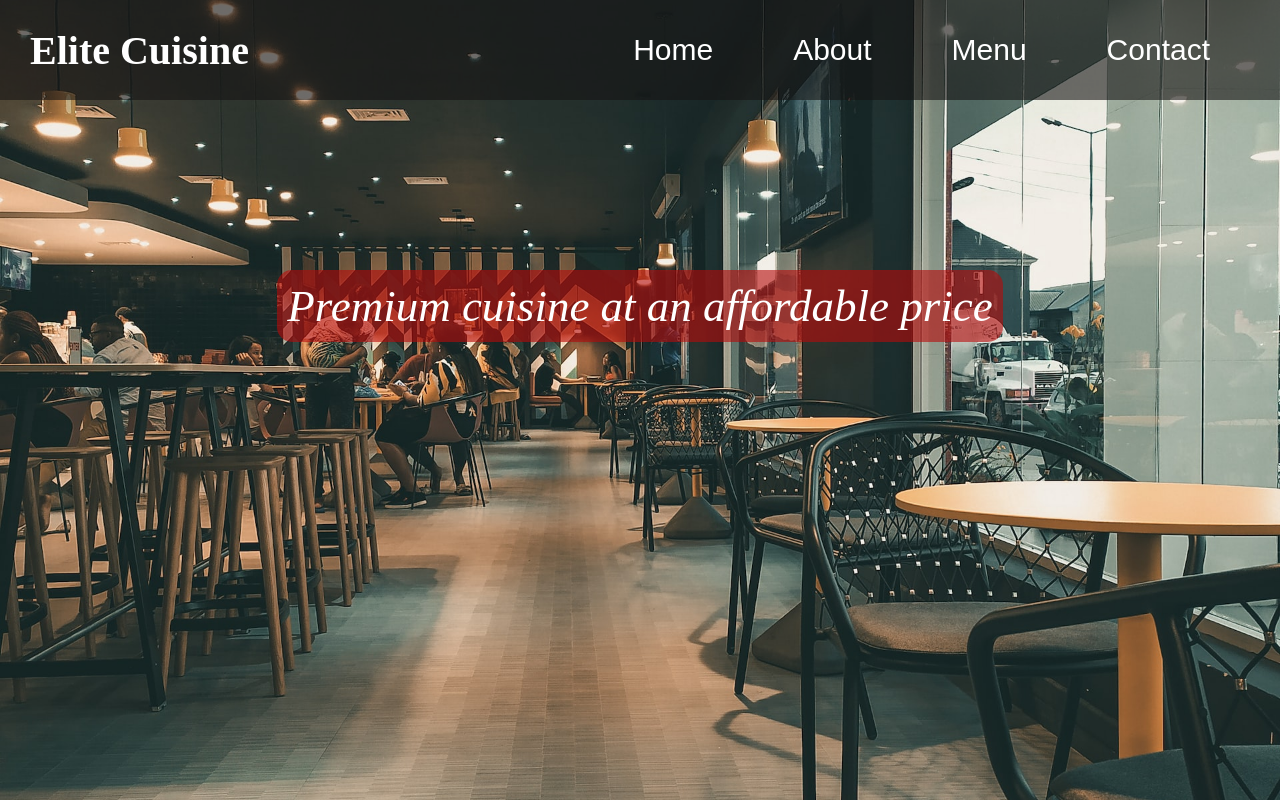
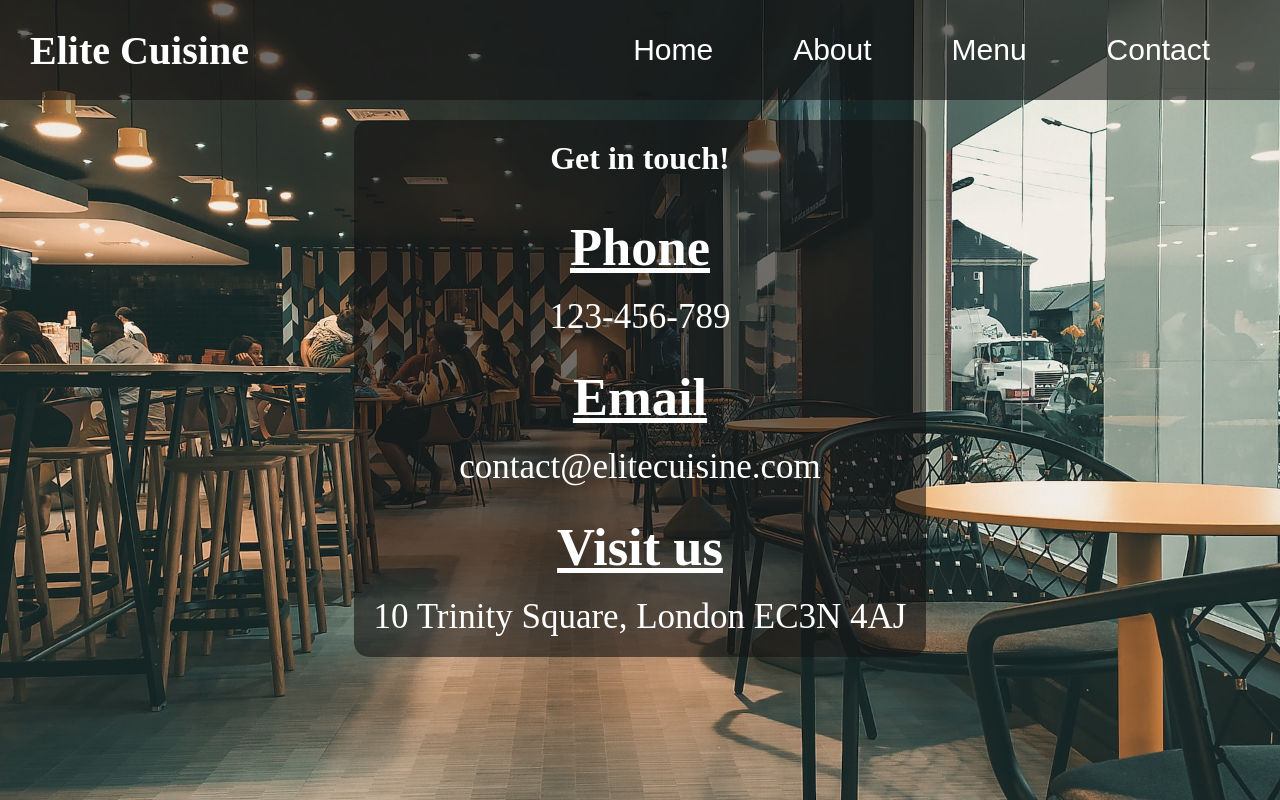
Before and after one commit to Ryanj24/Restaurant-Page, a website built with webpack: page dist/index.html in a window 1280 px wide. Both pictures are taken after a click on the button "Contact". Built offline with nearby package versions, Linux system fonts and the light colour scheme.

Commit message:
Finished project

```diff
--- a/src/about.js
+++ b/src/about.js
@@ -1,5 +1,4 @@
 import './styles/index.css'
-import { navFunction } from './navbar.js'
 import { clearFunction } from './clearFunction.js'
 import exteriorPicture from './assets/images/exterior.jpg';
 import hands from './assets/images/chefHands.jpg';
--- a/src/contact.js
+++ b/src/contact.js
@@ -0,0 +1,53 @@
+import './styles/index.css'
+import { clearFunction } from './clearFunction.js'
+
+const contactFunction = () => {
+    clearFunction();
+
+    const content = document.getElementById('content');
+
+    const mainContainer = document.createElement('div');
+    mainContainer.classList.add('contact-main-container');
+
+    const contactHeader = document.createElement('h1');
+    contactHeader.textContent = "Get in touch!";
+
+    mainContainer.appendChild(contactHeader);
+    content.appendChild(mainContainer);
+
+    const phoneContainer = document.createElement('div');
+    phoneContainer.classList.add('phone-container');
+    const emailContainer = document.createElement('div');
+    emailContainer.classList.add('email-container');
+    const mapContainer = document.createElement('div');
+    mapContainer.classList.add('map-container');
+
+    const phoneHeader = document.createElement('h2');
+    const phoneNum = document.createElement('p');
+    phoneHeader.textContent = "Phone";
+    phoneNum.textContent = "123-456-789";
+    phoneContainer.appendChild(phoneHeader);
+    phoneContainer.appendChild(phoneNum);
+
+    const emailHeader = document.createElement('h2');
+    emailHeader.textContent = "Email";
+    const email = document.createElement('p');
+    email.textContent = "contact@elitecuisine.com";
+    emailContainer.appendChild(emailHeader);
+    emailContainer.appendChild(email);
+
+
+    const mapHeader = document.createElement('h2');
+    mapHeader.textContent = "Visit us"
+    const map = document.createElement('p');
+    map.textContent = "10 Trinity Square, London EC3N 4AJ"
+    mapContainer.appendChild(mapHeader);
+    mapContainer.appendChild(map);
+
+
+    mainContainer.appendChild(phoneContainer);
+    mainContainer.appendChild(emailContainer);
+    mainContainer.appendChild(mapContainer);
+}
+
+export { contactFunction };
--- a/src/home.js
+++ b/src/home.js
@@ -1,5 +1,4 @@
 import './styles/index.css'
-import { navFunction } from './navbar.js'
 import { clearFunction } from './clearFunction.js'
 
 const homeFunction = () => {
--- a/src/menu.js
+++ b/src/menu.js
@@ -1,5 +1,4 @@
 import './styles/index.css'
-import { navFunction } from './navbar.js'
 import { clearFunction } from './clearFunction.js'
 import beer from './assets/images/beer.jpg';
 import coke from './assets/images/coca-cola.jpg';
--- a/src/styles/index.css
+++ b/src/styles/index.css
@@ -287,3 +287,50 @@ button:hover {
     width: 60%;
     font-size: 30px;
 }
+
+.contact-main-container {
+    display: flex;
+    flex-direction: column;
+    align-items: center;
+    background-color: rgba(22, 21, 21, 0.6);
+    padding: 20px;
+    border-radius: 15px;
+}
+
+.contact-main-container > h1{
+    margin-bottom: 40px;
+}
+
+.contact-main-container h2 {
+    text-decoration: underline;
+}
+
+.contact-main-container p {
+    margin-top: 20px;
+}
+
+.contact-main-container .phone-container {
+    display: flex;
+    flex-direction: column;
+    justify-content: center;
+    align-items: center;
+    margin-bottom: 30px;
+    font-size: 35px;
+}
+
+.contact-main-container .email-container {
+    display: flex;
+    flex-direction: column;
+    justify-content: center;
+    align-items: center;
+    margin-bottom: 30px;
+    font-size: 35px;
+}
+
+.contact-main-container .map-container {
+    display: flex;
+    flex-direction: column;
+    justify-content: center;
+    align-items: center;
+    font-size: 35px;
+}
```
